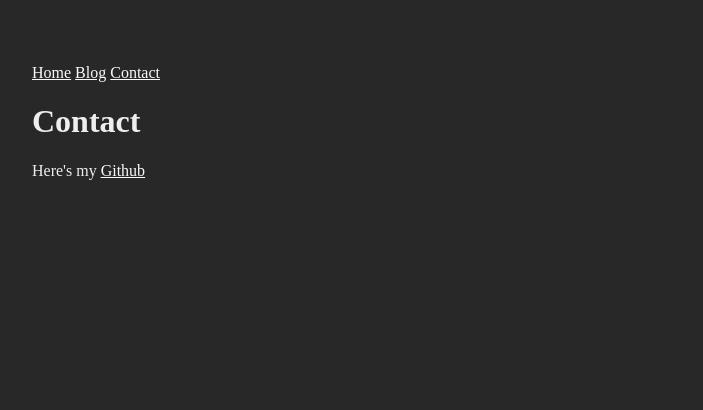
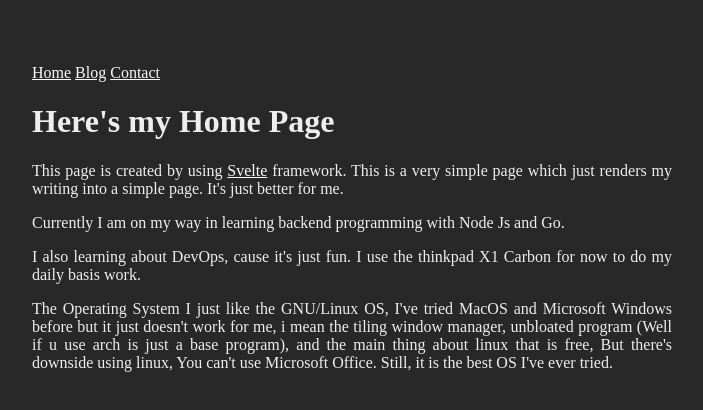
Before and after one commit to gricowijaya/blog, a SvelteKit app: page / in a window 1280 px wide. Shown: the top 410 px of the page, without its empty margins (288-991 px from the left). Built offline with nearby package versions, Linux system fonts and the light colour scheme.

Commit message:
create the home page

```diff
--- a/src/routes/+page.svelte
+++ b/src/routes/+page.svelte
@@ -1,2 +1,32 @@
-<h1>Contact</h1>
-<p>Here's my <a href="https://github.com/gricowijaya">Github</a></p>
+<style>
+    p {
+        text-align: justify;
+    }
+</style>
+
+<h1>
+Here's my Home Page
+</h1>
+
+<div>
+<p>
+    This page is created by using <a href="https://svelte.dev/">Svelte</a> framework.
+    This is a very simple page which just renders my writing into a simple page.
+    It's just better for me.<br>
+</p>
+</div>
+
+<div class="learning-journey">
+    <p>
+        Currently I am on my way in learning backend programming with Node Js and Go. <br>
+    </p>
+    <p>
+        I also learning about DevOps, cause it's just fun. I use the thinkpad X1 Carbon for now to do my daily basis work.
+    </p>
+</div>
+
+<div class="operating-system">
+    <p>
+        The Operating System I just like the GNU/Linux OS, I've tried MacOS and Microsoft Windows before but it just doesn't work for me, i mean the tiling window manager, unbloated program (Well if u use arch is just a base program), and the main thing about linux that is free, But there's downside using linux, You can't use Microsoft Office. Still, it is the best OS I've ever tried. <br>
+    </p>
+</div>
```
